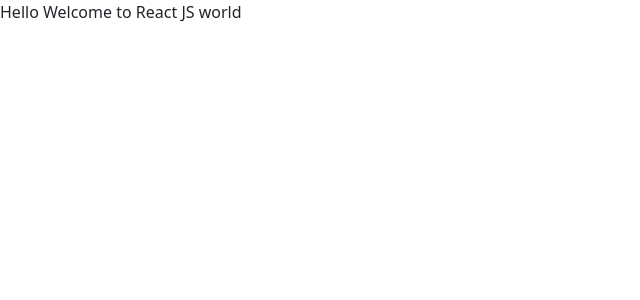
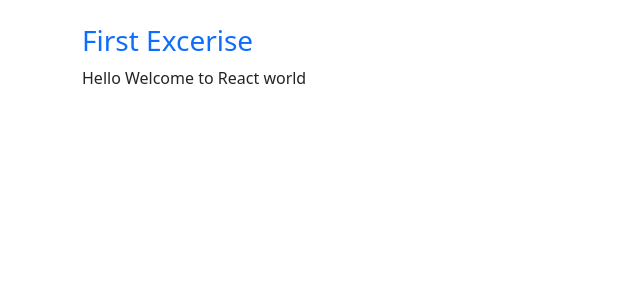
Before and after one commit to saravanan-prog/Master-React-Vite-Project, a React (Vite) app: page / in a window 1280 px wide. Shown: the top 300 px of the page, without its empty margins (0-640 px from the left). Built offline with nearby package versions, Linux system fonts and the light colour scheme.

Commit message:
ep-1 workouts

```diff
--- a/index.html
+++ b/index.html
@@ -4,7 +4,7 @@
     <meta charset="UTF-8" />
     <link rel="icon" type="image/svg+xml" href="/favicon.svg" />
     <meta name="viewport" content="width=device-width, initial-scale=1.0" />
-    <title>My Learning APP</title>
+    <title>My First APP</title>
   </head>
   <body>
     <div id="root"></div>
--- a/package.json
+++ b/package.json
@@ -10,8 +10,10 @@
     "preview": "vite preview"
   },
   "dependencies": {
+    "boostrap": "^2.0.0",
     "bootstrap": "^5.3.8",
     "react": "^19.2.8",
+    "react-bootstrap": "^2.10.10",
     "react-dom": "^19.2.8"
   },
   "devDependencies": {
--- /dev/null
+++ b/src/App.jsx
@@ -0,0 +1,11 @@
+export default function App(){
+
+    return (
+        <>
+            <div className="container mt-4">
+                <div className="text-primary h3"> First Excerise </div>
+                <p>Hello Welcome to React world </p>
+            </div>
+        </>
+    )
+}
--- a/src/main.jsx
+++ b/src/main.jsx
@@ -2,10 +2,11 @@ import { StrictMode } from 'react'
 import { createRoot } from 'react-dom/client'
 import '../node_modules/bootstrap/dist/css/bootstrap.min.css'
 import '../node_modules/bootstrap/dist/js/bootstrap.bundle.js'
+import App from './App.jsx'
 
 
 createRoot(document.getElementById('root')).render(
   <div>
-     <p> Hello Welcome to React JS world </p>
+    <App />
   </div>
 )
```
Also changed, not shown: 1 other file (tests, documents, lock files or other folders).
